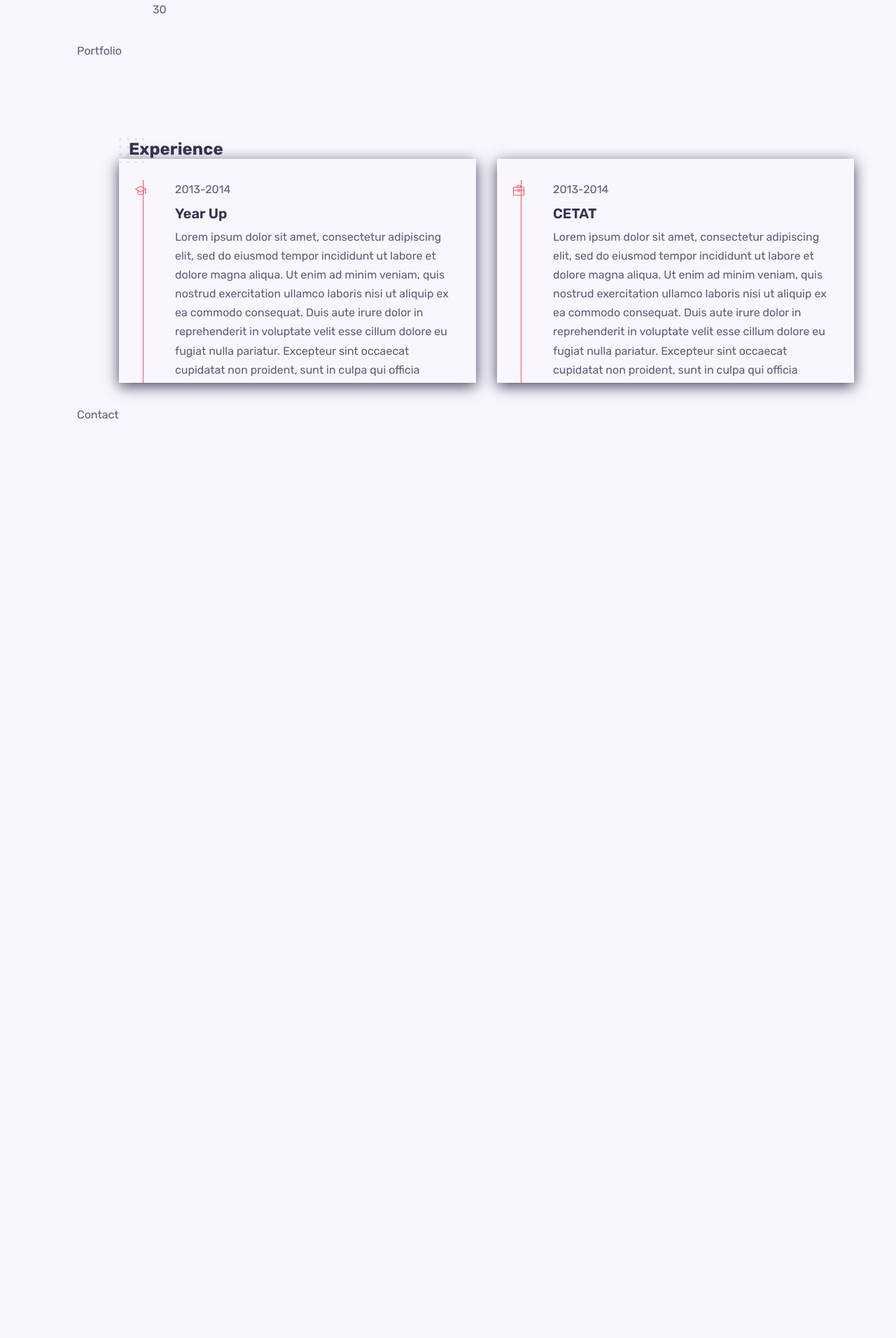
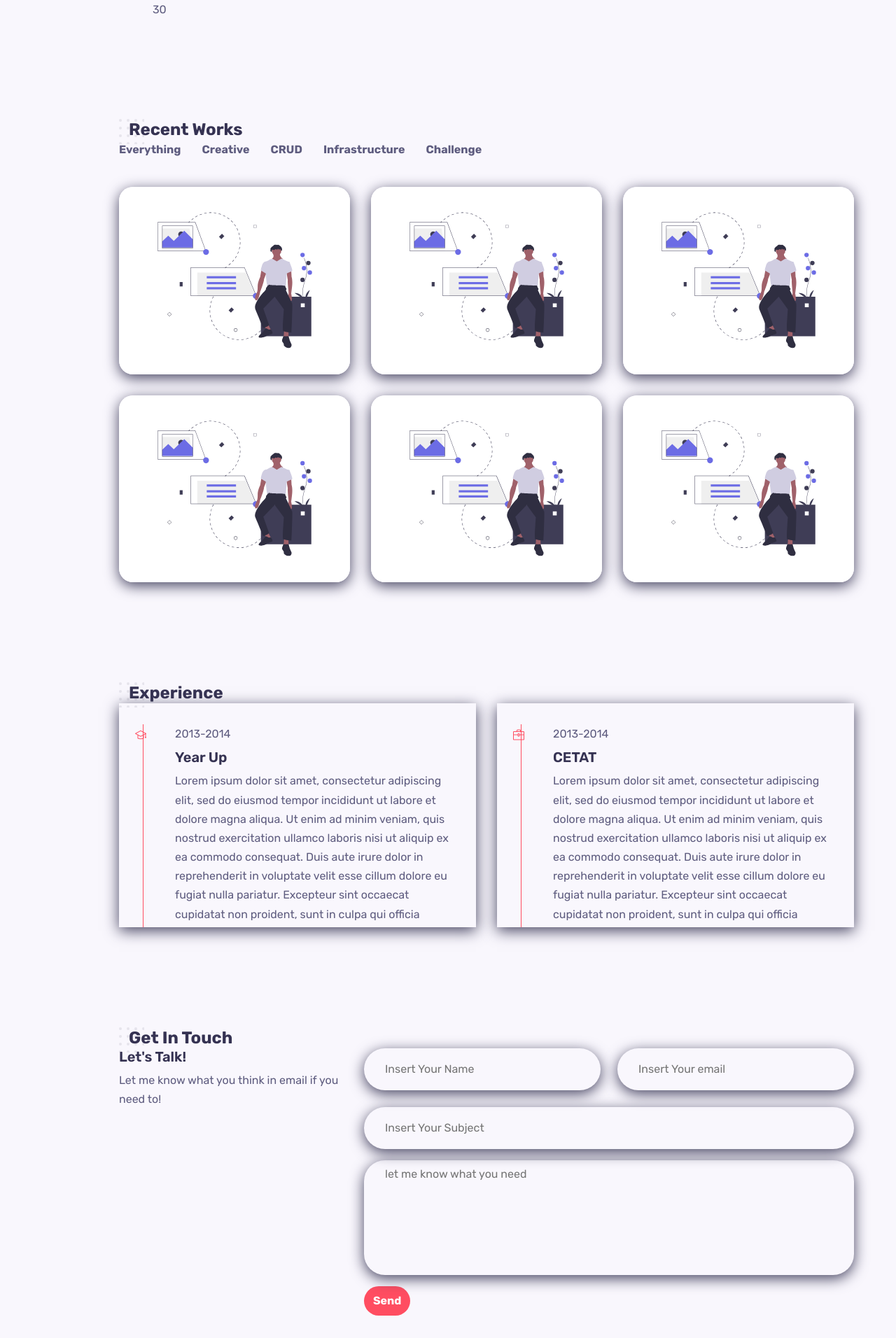
Before and after one commit to RashadH202/Resume, a React (Create React App) app in the folder client/resume/: page / in a window 1280 px wide. Shown: the part 1371-3283 px from the top of the page at 70% size. Before the commit the page ends 1978 px from the top, so only its background shows below. Built offline with nearby package versions, Linux system fonts and the light colour scheme.

Commit message:
layoutfinished

```diff
--- a/client/resume/src/componets/contact/Contact.jsx
+++ b/client/resume/src/componets/contact/Contact.jsx
@@ -1,8 +1,36 @@
 import React from 'react'
-
+import './contact.css'
 const Contact = () => {
   return (
-    <div>Contact</div>
+    <section className="contact container section" id='contact'>
+      <h2 className="section__title">Get In Touch</h2>
+
+      <div className='contact__container grid'>
+        <div className='contact__info'>
+          <h3 className="contact__title">Let's Talk!</h3>
+          <p className="contact__details">Let me know what you think in email if you need to!</p>
+        </div>
+        <form action="" className="contact__form">
+          <div className="contact__form-group">
+            <div className="contact__form-div">
+              <input type="text" className="contact__form-input" placeholder='Insert Your Name'/>
+            </div>
+            <div className="contact__form-div">
+              <input type="email" className="contact__form-input" placeholder='Insert Your email'/>
+            </div>
+          </div>
+          <div className="contact__form-div">
+              <input type="text" className="contact__form-input" placeholder='Insert Your Subject'/>
+            </div>
+
+            <div className="contact__form-div contact__form-area">
+              <textarea name="" id='' cols="30" rows="10" className="contact__form-input" placeholder='let me know what you need'></textarea>
+            </div>
+
+            <button className="btn">Send</button>
+        </form>
+      </div>
+    </section>
   )
 }
 
--- a/client/resume/src/componets/contact/contact.css
+++ b/client/resume/src/componets/contact/contact.css
@@ -0,0 +1,62 @@
+.contact .section {
+    padding-bottom: 6.25rem;
+}
+
+.contact__container {
+    grid-template-columns: 4fr 8fr;
+    column-gap: 1.875;
+}
+
+.contact__info {
+    margin-right: .5rem;
+}
+.contact__title {
+    font-size: var(--h3-font-size);
+    margin-bottom: .5rem;
+
+}
+
+.contact__form-group {
+    display: grid;
+    grid-template-columns: repeat(2, 1fr);
+    column-gap: 1.5rem;
+    margin-bottom: .5rem;
+}
+
+.contact__form-div {
+    position: relative;
+    margin-bottom: 1.875;
+    height: 3.75rem;
+    margin-bottom: 1rem;
+}
+
+.contact__form-div {
+    position: relative;
+    margin-bottom: 1.875rem0;
+    height:3.75rem;
+}
+
+.contact__form-input {
+    position: absolute;
+    top: 0;
+    left: 0;
+    width: 100%;
+    height: 100%;
+    box-shadow: var(--shadow);
+    background-color: var(--container-color);
+    color: var(--text-color);
+    border: none;
+    outline: none;
+    border-radius: 1.875rem;
+    padding: .625rem 1.875rem;
+    z-index: 1;
+
+}
+
+.contact__form-area {
+    height: 10.25rem;
+}
+
+.contact__form-area textarea {
+    resize:none;
+}
--- /dev/null
+++ b/client/resume/src/componets/portfolio/Menu.jsx
@@ -0,0 +1,36 @@
+
+import work1 from '../../assets/work-1.svg'
+const Menu = [
+    {
+        image: work1,
+        title: "New Application",
+        category: "Creative"
+    },
+    {
+        image: work1,
+        title: "New Application",
+        category: "CRUD"
+    },    {
+        image: work1,
+        title: "New Application",
+        category: "Infrastructure"
+    },
+    {
+        image: work1,
+        title: "New Application",
+        category: "reative"
+    },
+    {
+        image: work1,
+        title: "New Application",
+        category: "Challenge"
+    },
+    {
+        image: work1,
+        title: "New Application",
+        category: "Creative"
+    }
+
+]
+
+export default Menu
--- a/client/resume/src/componets/portfolio/Portfolio.jsx
+++ b/client/resume/src/componets/portfolio/Portfolio.jsx
@@ -1,9 +1,51 @@
-import React from 'react'
+import React,{useState} from 'react'
 import './portfolio.css'
+import Menu from './Menu'
+
 
 const Portfolio = () => {
+
+  const [items, setItems] = useState(Menu);
+
+  const filterItem = (categoryItem) => {
+    const updatedItems = Menu.filter((curElem) => {
+      return curElem.category === categoryItem;
+    });
+    setItems(updatedItems)
+  }
   return (
-    <div>Portfolio</div>
+    <section className='work container section' id="portfolio">
+      <h2 className='section__title'>Recent Works</h2>
+
+      <div className='work__filters'>
+        <span className='work__item' onClick={()=> setItems(Menu)}>Everything</span>
+        <span className='work__item' onClick={()=> filterItem("Creative")}>Creative</span>
+        <span className='work__item' onClick={()=> filterItem("CRUD")}>CRUD</span>
+        <span className='work__item' onClick={()=> filterItem("Infrastructure")}>Infrastructure</span>
+        <span className='work__item' onClick={()=> filterItem("Challenge")}>Challenge</span>
+      </div>
+
+      <div className='work__container grid'>
+      {items.map((elem) => {
+        const {id, image, title, category} = elem
+        return (
+          <div className='work__card' key={id}>
+            <div className="work__thumbnail">
+              <img src={image} alt='' className='work__img' />
+              <div className='work__mask'></div>
+            </div>
+
+            <span className="work__category">{category}</span>
+            <h3 className='work__title'>{title}</h3>
+            <a href="#" className="work__button">
+              <i className='icon-link work__button-icon'></i>
+            </a>
+          </div>
+        )
+      })}
+
+      </div>
+    </section>
   )
 }
 
--- a/client/resume/src/componets/portfolio/portfolio.css
+++ b/client/resume/src/componets/portfolio/portfolio.css
@@ -0,0 +1,96 @@
+.work__filters {
+    display: flex;
+    align-items: center;
+    column-gap: 1.875rem;
+    margin-bottom: 2.5rem;
+}
+
+.work__item {
+    cursor: pointer;
+    font-weight: var(--font-bold);
+    transition: .3s;
+}
+
+.work__item:hover {
+    color: var(--first-color)
+}
+
+.work__container {
+    grid-template-columns:repeat(3, 1fr);
+    gap: 1.875rem;
+}
+
+.work__card {
+    position: relative;
+    overflow: hidden;
+    border-radius: var(--border-radius);
+    box-shadow: var(--shadow)
+}
+.work__mask {
+    background: palevioletred;
+    position: absolute;
+    left:0;
+    top: 0;
+    height: 100%;
+    width: 100%;
+    transition: .3s;
+    opacity: 0;
+}
+
+.work__card:hover .work__mask {
+    opacity: .9;
+}
+
+.work__category {
+    color: #fff;
+    background-color: var(--first-color);
+    border-bottom-left-radius: .98rem;
+    border-bottom-right-radius: .98rem;
+    position: absolute;
+    top: 0;
+    left: 1.5rem;
+    font-size: var(--small-font-size);
+    display: inline-block;
+    padding: .19rem .625rem;
+    transform: translateY(-40px);
+    transition: .3s;
+}
+
+.work__title {
+    color: #fff;
+    font-size: var(--h3-font-size);
+    margin:0 0 .98rem;
+    padding: 0 1.25rem;
+    position:absolute;
+    top: 3.75rem;
+    transform: translateY(30px);
+    transition: .3s ;
+    opacity: 0;
+}
+.work__button {
+    color: #fff;
+    position: absolute;
+    bottom: 1.5rem;
+    left:1.5rem;
+    font-size: var(--h3-font-size);
+    display: bloc;
+    background-color: powderblue;
+    height: 40px;
+    width: 40px;
+    cursor: pointer;
+    border-radius: 50%;
+    text-align: center;
+    line-height: 42px;
+    transition: .3s;
+    opacity: 0;
+}
+
+.work__card:hover .work__title {
+    opacity: 1;
+}
+
+.work__card:hover .work__title,
+.work__card:hover .work__category {
+    opacity: 1;
+    transform: translateY(0);
+}
```
